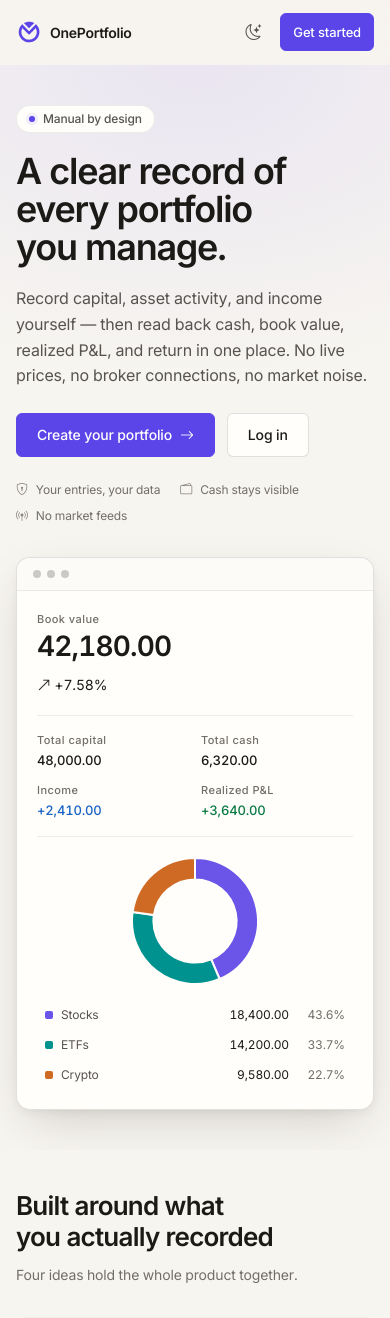
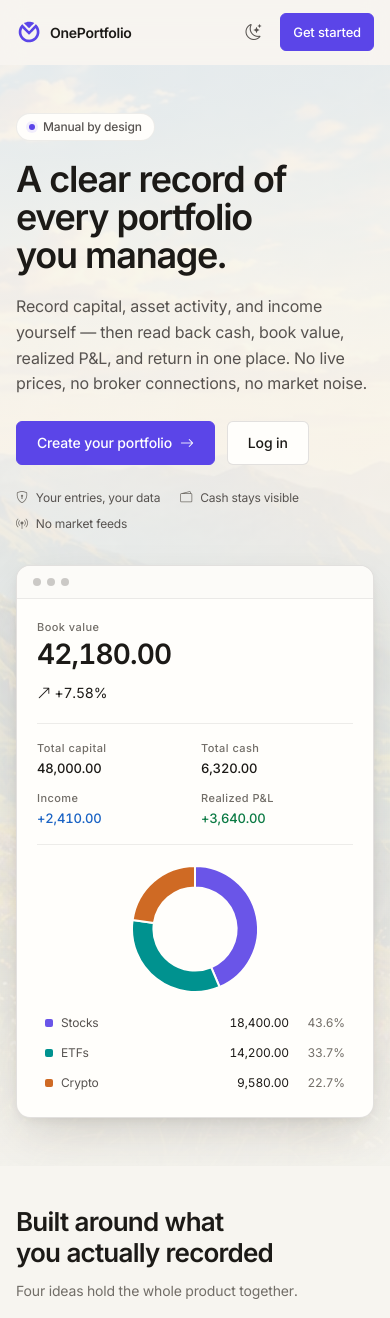
Before and after one commit to nasserx/OnePortfolio, a Flask app: page / in a window 390 px wide. Shown: the top 1318 px of the page. Run offline with Flask 3, Linux system fonts and the light colour scheme; some libraries are stand-ins or nearby versions.

Commit message:
feat: photographic hero backdrop on the marketing and auth pages
Both pages get the same picture through one component,
components/hero_image.html, inside a .hero-media wrapper.

Format
  AVIF is offered via <source>; the <img> src is the WebP. A browser that
  cannot decode AVIF skips the source and takes the img — the one
  negotiation every engine implements. Verified in-browser both ways: Chrome
  resolves currentSrc to hero.avif, and with the source type made unusable
  it falls through to hero.webp.

The scrim is the load-bearing part
  The colour behind a word is whatever the photograph is doing there, and
  the photograph can be swapped, so legibility cannot be eyeballed. Three
  --hero-scrim-* steps carry it, and a new test composites the strongest
  step over both extremes a photograph can produce (pure black, pure white)
  and asserts the copy roles still clear their floors.

  That test found two real problems while it was being written. The first
  was mine: at the strength I picked by eye, --fg-subtle reached only
  4.06:1 and --fg-faint missed even the 3:1 non-text bar — the marketing
  proof list and the auth sub-paragraph. Fixed at the cause: nothing below
  --fg-muted is a text colour over imagery now. The second was the reverse
  error — with those roles corrected, the scrim was far heavier than it
  needed to be. Solving for the loosest safe value put it at 0.86 instead
  of 0.94, which is the difference between a picture you can see and a dark
  panel with a hint of texture behind it.

  The marketing hero keeps its copy in the left half, so it can afford a
  directional scrim that thins toward the product card. The auth showcase
  centres its copy vertically, so its position moves with viewport height;
  it takes a flat scrim rather than one that is only correct at the height
  it was checked on.

Also
  The brand aura and the auth radial blob are gone — one mood-setting layer
  per section, and the picture is now it. The auth image is lazy so a phone,
  where the panel is display:none, never fetches 200KB it cannot see.

320 tests pass.

Co-Authored-By: Claude Opus 5 <noreply@anthropic.com>

```diff
--- a/portfolio_app/__init__.py
+++ b/portfolio_app/__init__.py
@@ -172,7 +172,7 @@ def create_app(config_class=Config):
 
     # Static-asset cache buster. Bumped by hand when CSS/JS ships, so every
     # template can use `v=ASSET_VERSION` instead of carrying its own literal.
-    ASSET_VERSION = '20260808-5'
+    ASSET_VERSION = '20260808-6'
 
     @app.context_processor
     def inject_template_globals():
--- a/portfolio_app/static/css/components.css
+++ b/portfolio_app/static/css/components.css
@@ -1558,7 +1558,51 @@
   :root[data-theme="light"] .brand-logo--light { display: block; }
 
   /* ======================================================================
-     16. DATE PICKER (flatpickr)
+     16. HERO BACKDROP
+     A photograph behind a hero is the one place this product lets an image
+     carry mood rather than information. Two rules keep it from costing
+     anything: it is always decorative (`alt=""`, `aria-hidden` wrapper), and
+     it is always under a scrim, because copy legibility cannot depend on
+     which pixel of a photograph lands under a word.
+
+     The scrim itself is per-context — a hero with copy down one side needs a
+     different falloff from a panel with copy through the middle — so it
+     arrives as `--hero-scrim` rather than being hard-coded here.
+     ====================================================================== */
+
+  .hero-media {
+    position: absolute;
+    inset: 0;
+    z-index: 0;
+    overflow: hidden;
+    pointer-events: none;
+  }
+
+  .hero-media picture {
+    display: block;
+    width: 100%;
+    height: 100%;
+  }
+
+  .hero-media img {
+    display: block;
+    width: 100%;
+    height: 100%;
+    object-fit: cover;
+    /* Below centre: the crop keeps the ridge line and the meadow, and drops
+       the empty upper sky that a short hero would otherwise fill with. */
+    object-position: 50% 58%;
+  }
+
+  .hero-media::after {
+    content: "";
+    position: absolute;
+    inset: 0;
+    background: var(--hero-scrim, var(--hero-scrim-strong));
+  }
+
+  /* ======================================================================
+     17. DATE PICKER (flatpickr)
      ====================================================================== */
 
   .op-flatpickr.flatpickr-calendar {
--- a/portfolio_app/static/css/landing.css
+++ b/portfolio_app/static/css/landing.css
@@ -112,25 +112,24 @@
      Hero
      ====================================================================== */
 
+  /* The copy runs down the left, so the scrim is heaviest there and thins
+     across to the right, where the only thing over the picture is the
+     product card — which brings its own opaque surface. The last layer
+     fades the whole thing into the page below, so the hero ends without a
+     seam. Layers paint first-on-top, hence the bottom fade leading. */
   .lp-hero {
     position: relative;
-    padding: var(--space-12) 0 var(--space-10);
+    padding: var(--space-16) 0 var(--space-12);
     overflow: hidden;
-  }
-
-  .lp-hero__aura {
-    position: absolute;
-    top: -22rem;
-    left: 50%;
-    width: 68rem;
-    height: 44rem;
-    translate: -50% 0;
-    background: radial-gradient(
-      ellipse at center,
-      var(--brand-soft) 0%,
-      transparent 62%
-    );
-    pointer-events: none;
+    --hero-scrim:
+      linear-gradient(to bottom, transparent 52%, var(--hero-scrim-strong) 100%),
+      linear-gradient(
+        96deg,
+        var(--hero-scrim-strong) 0%,
+        var(--hero-scrim-strong) 50%,
+        var(--hero-scrim-soft) 74%,
+        var(--hero-scrim-edge) 100%
+      );
   }
 
   .lp-hero__grid {
@@ -142,8 +141,16 @@
   }
 
   @media (max-width: 64rem) {
-    .lp-hero { padding-top: var(--space-10); }
+    .lp-hero { padding-top: var(--space-12); }
     .lp-hero__grid { grid-template-columns: minmax(0, 1fr); gap: var(--space-8); }
+
+    /* Stacked, the copy spans the full width — there is no longer a quiet
+       side for the picture to show through, so the scrim goes flat. */
+    .lp-hero {
+      --hero-scrim:
+        linear-gradient(to bottom, transparent 60%, var(--hero-scrim-strong) 100%),
+        linear-gradient(var(--hero-scrim-strong), var(--hero-scrim-strong));
+    }
   }
 
   .lp-hero__copy {
@@ -210,15 +217,21 @@
     list-style: none;
   }
 
+  /* One step brighter than the same list would be on a flat surface. Over a
+     photograph the background is whatever the picture is doing, so the
+     quietest text steps have no headroom left — `--fg-subtle` at 12px only
+     reaches 4.06:1 through the scrim, and `--fg-faint` misses even the
+     non-text floor. Small print over imagery is exactly where legibility
+     quietly fails, so it does not go below `--fg-muted` here. */
   .lp-proof li {
     display: inline-flex;
     align-items: center;
     gap: var(--space-2);
-    color: var(--fg-subtle);
+    color: var(--fg-muted);
     font-size: var(--text-xs);
   }
 
-  .lp-proof .bi { color: var(--fg-faint); }
+  .lp-proof .bi { color: var(--fg-subtle); }
 
   /* ======================================================================
      Product shot
--- a/portfolio_app/static/css/tokens.css
+++ b/portfolio_app/static/css/tokens.css
@@ -240,6 +240,18 @@
     --brand-hover: var(--brand-700);
     --brand-solid: var(--brand-600);
     --brand-solid-hover: var(--brand-700);
+    /* Hero backdrop scrim — the canvas colour at three strengths, painted
+       over the photograph behind a hero. The picture is decorative and the
+       copy on top of it is not, so legibility is not left to whatever pixel
+       happens to fall under a word: text always sits on the `strong` step.
+       0.86 is the loosest that step can be — below roughly 0.84 `--fg-muted`
+       drops under 4.5:1 against a worst-case pixel, so this is the most
+       photograph the design can show without gambling on the picture. `soft`
+       and `edge` are for the areas copy never reaches. */
+    --hero-scrim-strong: rgb(247 245 240 / 0.86);
+    --hero-scrim-soft:   rgb(247 245 240 / 0.66);
+    --hero-scrim-edge:   rgb(247 245 240 / 0.40);
+
     /* Hover veil for the semantic solid buttons. It moves *away* from the
        label colour in each theme — darker under white labels, lighter under
        near-black ones — so hovering can never reduce legibility. A single
@@ -319,6 +331,9 @@
       --brand-hover: var(--brand-300);
       --brand-solid: var(--brand-550);
       --brand-solid-hover: var(--brand-500);
+      --hero-scrim-strong: rgb(16 16 21 / 0.86);
+      --hero-scrim-soft:   rgb(16 16 21 / 0.68);
+      --hero-scrim-edge:   rgb(16 16 21 / 0.42);
       --solid-hover-veil: rgb(255 255 255 / 0.14);
       --brand-soft: rgb(157 136 255 / 0.20);
       --brand-soft-hover: rgb(157 136 255 / 0.30);
@@ -395,6 +410,9 @@
     --brand-hover: var(--brand-300);
     --brand-solid: var(--brand-550);
     --brand-solid-hover: var(--brand-500);
+    --hero-scrim-strong: rgb(16 16 21 / 0.86);
+    --hero-scrim-soft:   rgb(16 16 21 / 0.68);
+    --hero-scrim-edge:   rgb(16 16 21 / 0.42);
     --solid-hover-veil: rgb(255 255 255 / 0.14);
     --brand-soft: rgb(157 136 255 / 0.20);
     --brand-soft-hover: rgb(157 136 255 / 0.30);
--- /dev/null
+++ b/portfolio_app/templates/components/hero_image.html
@@ -0,0 +1,32 @@
+{#
+  Hero backdrop image.
+
+  AVIF is offered first and WebP is the fallback: a browser that cannot decode
+  AVIF skips the <source> and uses the <img> src instead. That negotiation is
+  the whole reason this is a <picture> rather than a CSS background — it is
+  the one mechanism every engine implements, including ones too old to
+  understand `image-set()` type hints.
+
+  `alt=""` is deliberate. The picture carries no information the surrounding
+  copy does not; announcing it would add noise to a screen reader, not
+  meaning. Its wrapper is `aria-hidden` for the same reason.
+
+  Callers may set, before including:
+    hero_loading   'eager' (default) or 'lazy'
+    hero_priority  'high' (default) or 'auto'
+
+  Use 'lazy'/'auto' where the container can be hidden by a media query — the
+  browser then skips the download entirely instead of spending ~200KB on a
+  panel the visitor will never see.
+#}
+<picture>
+    <source srcset="{{ url_for('static', filename='img/hero.avif', v=ASSET_VERSION) }}"
+            type="image/avif">
+    <img src="{{ url_for('static', filename='img/hero.webp', v=ASSET_VERSION) }}"
+         alt=""
+         width="1600"
+         height="900"
+         decoding="async"
+         loading="{{ hero_loading | default('eager') }}"
+         fetchpriority="{{ hero_priority | default('high') }}">
+</picture>
--- a/portfolio_app/templates/landing.html
+++ b/portfolio_app/templates/landing.html
@@ -1,7 +1,8 @@
 {#
   Marketing page.
 
-  Structure: nav → hero (claim + live-feeling product portrait) → what it is
+  Structure: nav → hero (claim + live-feeling product portrait over a
+  photographic backdrop) → what it is
   → how it works → the honest limits → close. The product portrait reuses the
   real allocation legend and number styles from the app, so the page is
   showing the actual interface rather than an illustration of it.
@@ -73,7 +74,11 @@
 
     <!-- ══ Hero ══════════════════════════════════════════════════════════ -->
     <section class="lp-hero">
-        <div class="lp-hero__aura" aria-hidden="true"></div>
+        {# The hero's backdrop. It replaces the brand aura that used to sit
+           here — one mood-setting layer per section, not two. #}
+        <div class="hero-media" aria-hidden="true">
+            {% include 'components/hero_image.html' %}
+        </div>
 
         <div class="lp-shell lp-hero__grid">
             <div class="lp-hero__copy">
```
Also changed, not shown: docs/DESIGN_SYSTEM.md (+48 -2 lines), portfolio_app/static/css/app.css (+15 -13 lines), portfolio_app/templates/auth_base.html (+12 -2 lines), tests/test_design_tokens_contrast.py (+45 -0 lines), portfolio_app/static/img/hero.avif (added), portfolio_app/static/img/hero.webp (added).
